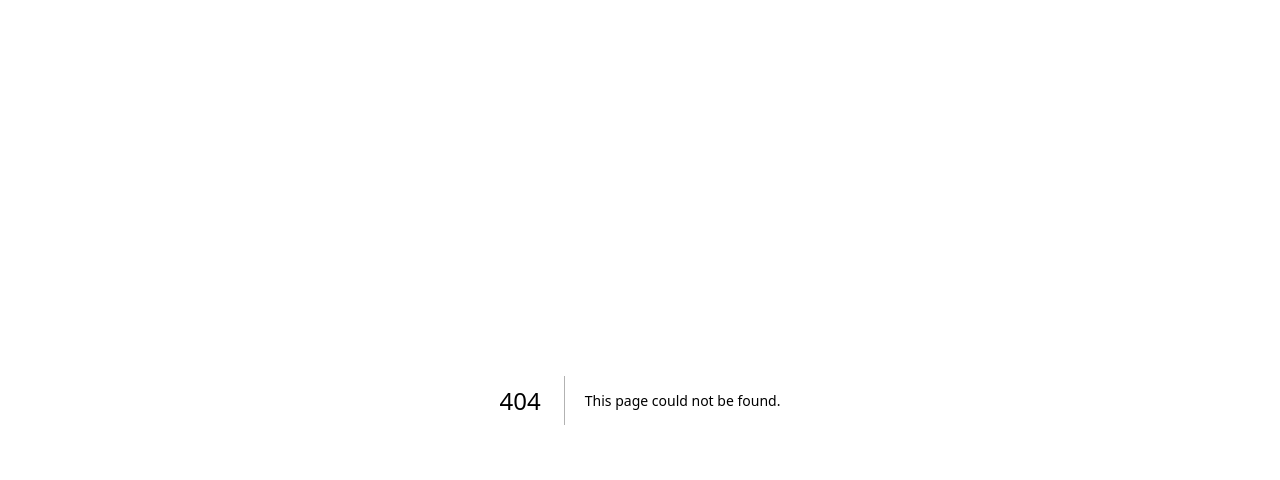
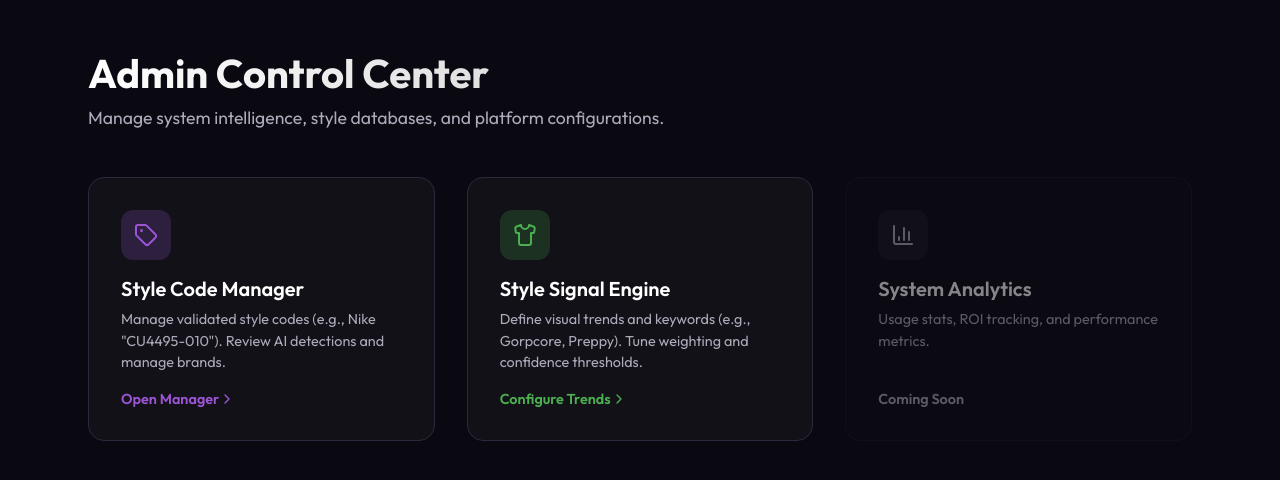
Before and after one commit to spencerstarky/resell-seo, a Next.js app: page /admin in a window 1280 px wide. Before the commit this address had no page. Shown: the top 480 px of the page. Built offline with nearby package versions, Linux system fonts and the light colour scheme.

Commit message:
feat(admin): create admin dashboard landing page

```diff
--- /dev/null
+++ b/app/admin/page.tsx
@@ -0,0 +1,89 @@
+'use client';
+
+import React from 'react';
+import Link from 'next/link';
+import { Shirt, Tag, ChevronRight, BarChart3, Database } from 'lucide-react';
+
+export default function AdminDashboard() {
+    return (
+        <div style={{ padding: '3rem', maxWidth: '1200px', margin: '0 auto', color: '#fff' }}>
+            <h1 style={{ fontSize: '2.5rem', fontWeight: 800, marginBottom: '0.5rem', background: 'linear-gradient(to right, #fff, #aaa)', WebkitBackgroundClip: 'text', WebkitTextFillColor: 'transparent' }}>
+                Admin Control Center
+            </h1>
+            <p style={{ color: 'var(--color-text-muted)', marginBottom: '3rem', fontSize: '1.1rem' }}>
+                Manage system intelligence, style databases, and platform configurations.
+            </p>
+
+            <div style={{ display: 'grid', gridTemplateColumns: 'repeat(auto-fit, minmax(300px, 1fr))', gap: '2rem' }}>
+
+                {/* 1. Style Code Intelligence */}
+                <Link href="/admin/brands" style={{ textDecoration: 'none' }}>
+                    <div style={{
+                        background: 'rgba(255,255,255,0.03)', border: '1px solid var(--color-border)', borderRadius: '16px', padding: '2rem',
+                        transition: 'all 0.2s ease', cursor: 'pointer', height: '100%', display: 'flex', flexDirection: 'column', gap: '1rem'
+                    }}
+                        onMouseEnter={(e) => { e.currentTarget.style.transform = 'translateY(-4px)'; e.currentTarget.style.borderColor = 'var(--color-primary)'; }}
+                        onMouseLeave={(e) => { e.currentTarget.style.transform = 'translateY(0)'; e.currentTarget.style.borderColor = 'var(--color-border)'; }}
+                    >
+                        <div style={{ width: 50, height: 50, borderRadius: '12px', background: 'rgba(156, 85, 213, 0.2)', display: 'flex', alignItems: 'center', justifyContent: 'center', color: 'var(--color-primary)' }}>
+                            <Tag size={24} />
+                        </div>
+                        <div>
+                            <h2 style={{ fontSize: '1.25rem', fontWeight: 600, color: '#fff', marginBottom: '0.5rem' }}>Style Code Manager</h2>
+                            <p style={{ color: 'var(--color-text-muted)', fontSize: '0.9rem', lineHeight: 1.5 }}>
+                                Manage validated style codes (e.g., Nike "CU4495-010"). Review AI detections and manage brands.
+                            </p>
+                        </div>
+                        <div style={{ marginTop: 'auto', display: 'flex', alignItems: 'center', color: 'var(--color-primary)', fontSize: '0.9rem', fontWeight: 600 }}>
+                            Open Manager <ChevronRight size={16} />
+                        </div>
+                    </div>
+                </Link>
+
+                {/* 2. Style Signal Intelligence (NEW) */}
+                <Link href="/admin/styles" style={{ textDecoration: 'none' }}>
+                    <div style={{
+                        background: 'rgba(255,255,255,0.03)', border: '1px solid var(--color-border)', borderRadius: '16px', padding: '2rem',
+                        transition: 'all 0.2s ease', cursor: 'pointer', height: '100%', display: 'flex', flexDirection: 'column', gap: '1rem'
+                    }}
+                        onMouseEnter={(e) => { e.currentTarget.style.transform = 'translateY(-4px)'; e.currentTarget.style.borderColor = '#4caf50'; }}
+                        onMouseLeave={(e) => { e.currentTarget.style.transform = 'translateY(0)'; e.currentTarget.style.borderColor = 'var(--color-border)'; }}
+                    >
+                        <div style={{ width: 50, height: 50, borderRadius: '12px', background: 'rgba(76, 175, 80, 0.2)', display: 'flex', alignItems: 'center', justifyContent: 'center', color: '#4caf50' }}>
+                            <Shirt size={24} />
+                        </div>
+                        <div>
+                            <h2 style={{ fontSize: '1.25rem', fontWeight: 600, color: '#fff', marginBottom: '0.5rem' }}>Style Signal Engine</h2>
+                            <p style={{ color: 'var(--color-text-muted)', fontSize: '0.9rem', lineHeight: 1.5 }}>
+                                Define visual trends and keywords (e.g., Gorpcore, Preppy). Tune weighting and confidence thresholds.
+                            </p>
+                        </div>
+                        <div style={{ marginTop: 'auto', display: 'flex', alignItems: 'center', color: '#4caf50', fontSize: '0.9rem', fontWeight: 600 }}>
+                            Configure Trends <ChevronRight size={16} />
+                        </div>
+                    </div>
+                </Link>
+
+                {/* Placeholder for Analytics */}
+                <div style={{
+                    background: 'rgba(255,255,255,0.01)', border: '1px solid rgba(255,255,255,0.05)', borderRadius: '16px', padding: '2rem',
+                    height: '100%', display: 'flex', flexDirection: 'column', gap: '1rem', opacity: 0.5, cursor: 'not-allowed'
+                }}>
+                    <div style={{ width: 50, height: 50, borderRadius: '12px', background: 'rgba(255,255,255,0.05)', display: 'flex', alignItems: 'center', justifyContent: 'center', color: 'var(--color-text-muted)' }}>
+                        <BarChart3 size={24} />
+                    </div>
+                    <div>
+                        <h2 style={{ fontSize: '1.25rem', fontWeight: 600, color: '#fff', marginBottom: '0.5rem' }}>System Analytics</h2>
+                        <p style={{ color: 'var(--color-text-muted)', fontSize: '0.9rem', lineHeight: 1.5 }}>
+                            Usage stats, ROI tracking, and performance metrics.
+                        </p>
+                    </div>
+                    <div style={{ marginTop: 'auto', display: 'flex', alignItems: 'center', color: 'var(--color-text-muted)', fontSize: '0.9rem', fontWeight: 600 }}>
+                        Coming Soon
+                    </div>
+                </div>
+
+            </div>
+        </div>
+    );
+}
```
